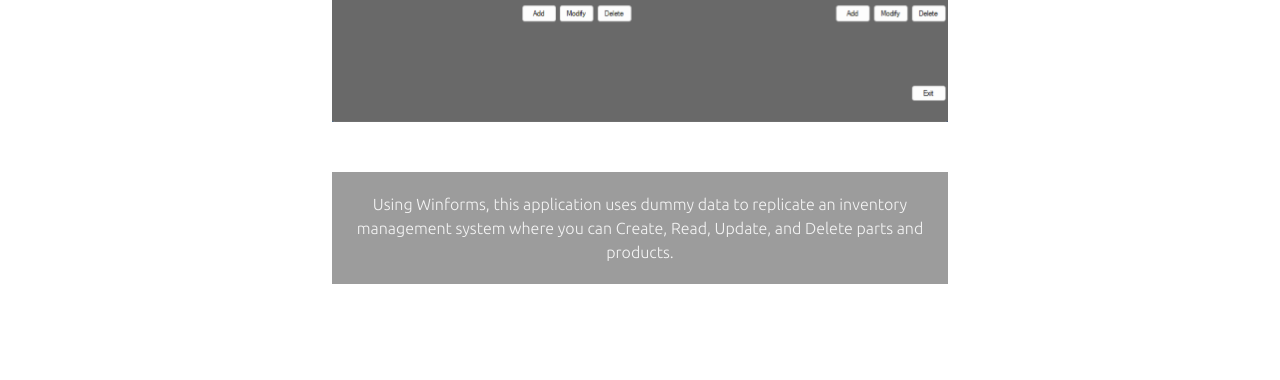
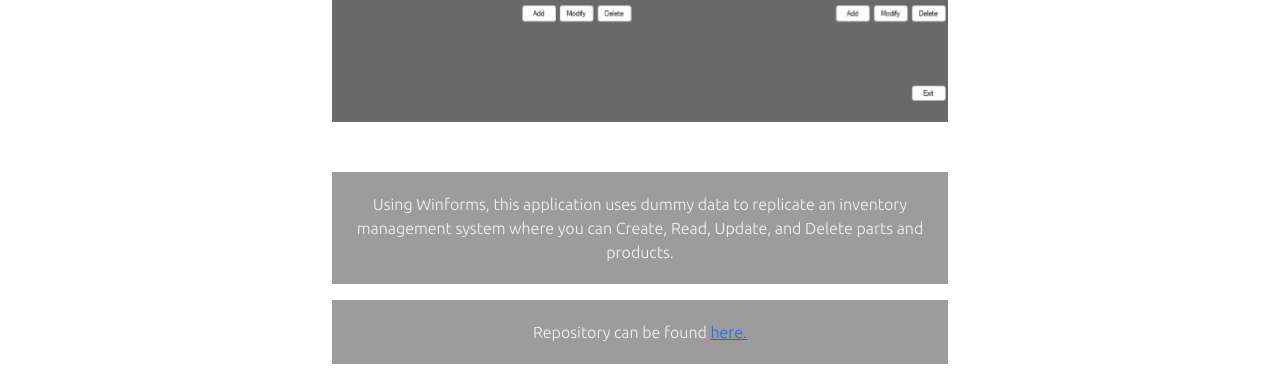
Before and after one commit to CaptainDPM/D277-Website, a website: page testpage1.html in a window 1280 px wide. Shown: the part 432-812 px from the top of the page. Drawn offline with nearby package versions, Linux system fonts and the light colour scheme.

Commit message:
Added links to my 3 current projects.

```diff
--- a/testpage1.html
+++ b/testpage1.html
@@ -53,6 +53,9 @@
             Using Winforms, this application uses dummy data to replicate an inventory management system
              where you can Create, Read, Update, and Delete parts and products.
           </p>
+          <p id="mainContent">
+            Repository can be found <a href="https://github.com/CaptainDPM/Inventory_Management" target="_blank">here.</a>
+          </p>
         </div>
 
         <script src="https://cdn.jsdelivr.net/npm/bootstrap@5.3.0/dist/js/bootstrap.bundle.min.js" integrity="sha384-geWF76RCwLtnZ8qwWowPQNguL3RmwHVBC9FhGdlKrxdiJJigb/j/68SIy3Te4Bkz" crossorigin="anonymous"></script>
```
Also changed, not shown: testpage2.html (+4 -0 lines), testpage3.html (+4 -0 lines).
